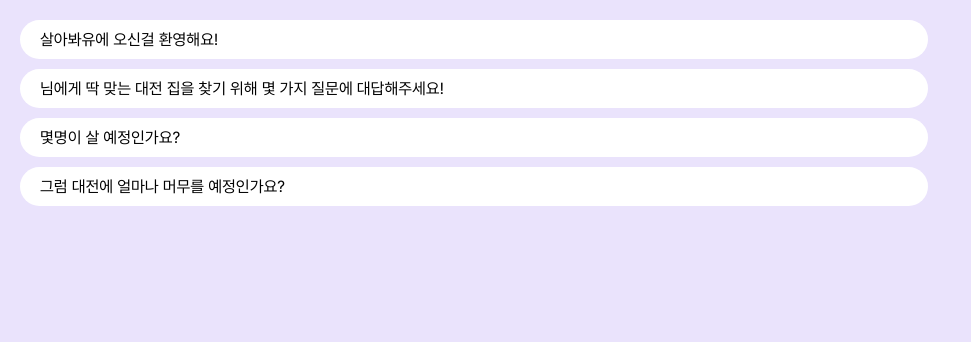
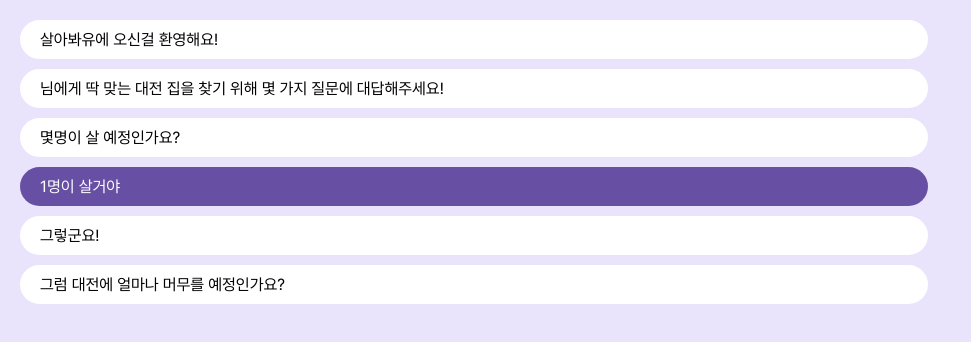
Before and after one commit to SPARCS-Service-Hackathon-2024/A7-Frontend, a React (Create React App) app: page /chat in a window 1280 px wide. Both pictures are taken after a click on the button "1명". Shown: the top 342 px of the page, without its empty margins (0-971 px from the left). Built offline with nearby package versions, Linux system fonts and the light colour scheme; the HTML template or start-up script is replaced by a standard one.

Commit message:
Feat: 내 chat 보이게

```diff
--- a/src/components/FirstModal.js
+++ b/src/components/FirstModal.js
@@ -2,22 +2,22 @@ import React from 'react';
 import Modal from 'react-modal';
 import './FirstModal.css';
 
-const FirstModal = ({ isOpen, onRequestClose }) => {
+const FirstModal = ({ isOpen, onRequestClose, onSelectNumberOfPeople }) => {
     return (
         <Modal
             isOpen={isOpen}
             onRequestClose={onRequestClose}
             contentLabel="First Modal"
             className="Modal"
+            overlayClassName="Overlay"
             ariaHideApp={false}
-            overlayClassName="Overlay"
         >
             <div className="modal-content">
                 <div className="button-container">
-                    <button onClick={onRequestClose} className="modal-button">1명</button>
-                    <button onClick={onRequestClose} className="modal-button">2명</button>
-                    <button onClick={onRequestClose} className="modal-button">3명</button>
-                    <button onClick={onRequestClose} className="modal-button">4명 이상</button>
+                    <button onClick={() => onSelectNumberOfPeople('1명')} className="modal-button">1명</button>
+                    <button onClick={() => onSelectNumberOfPeople('2명')} className="modal-button">2명</button>
+                    <button onClick={() => onSelectNumberOfPeople('3명')} className="modal-button">3명</button>
+                    <button onClick={() => onSelectNumberOfPeople('4명 이상')} className="modal-button">4명 이상</button>
                 </div>
             </div>
         </Modal>
--- a/src/pages/Chat.js
+++ b/src/pages/Chat.js
@@ -25,6 +25,18 @@ const slideIn = keyframes`
   }
 `;
 
+const MyChatBubble = styled.div`
+  background-color: #6750A4;
+  color: #FFFFFF;
+  padding: 10px 20px;
+  border-radius: 20px;
+  margin-bottom: 10px;
+  max-width: 70%;
+  animation: ${slideIn} 0.5s ease-out;
+  opacity: 0;
+  animation-fill-mode: forwards;
+  `;
+
 const ChatBubble = styled.div`
   background-color: #ffffff;
   padding: 10px 20px;
@@ -40,26 +52,27 @@ const ChatContainer = styled.div`
   height: 100vh;
 `;
 
-const customStyles = {
-  content: {
-    top: '50%',
-    left: '50%',
-    right: 'auto',
-    bottom: 'auto',
-    marginRight: '-50%',
-    transform: 'translate(-50%, -50%)',
-    padding: '20px',
-    borderRadius: '10px',
-  },
-};
 
 
 const Chat = () => {
   const [nickname, setNickname] = useState('');
   const [messages, setMessages] = useState([]);
+
+  const [secondMessages, setSecondMessages] = useState([]);
+
   const [index, setIndex] = useState(0);
+  const [secondIndex, setSecondIndex] = useState(0);
+
   const [modalOpenFirst, setModalOpenFirst] = useState(false);
   const [modalOpenSecond, setModalOpenSecond] = useState(false);
+
+  const [selectedNumPeople, setSelectedNumPeople] = useState('');
+
+  // chat 끝난 후
+  const [firstEffectFinished, setFirstEffectFinished] = useState(false);
+  const [secondEffectFinished, setSecondEffectFinished] = useState(false);
+  const [thirdEffectFinished, setThirdEffectFinished] = useState(false);
+
 
   useEffect(() => {
     const storedNickname = localStorage.getItem('nickname');
@@ -68,22 +81,37 @@ const Chat = () => {
     }
   }, []);
 
-  const chatMessages = [
+  const FirstChatMessages = [
     '살아봐유에 오신걸 환영해요!',
     `${nickname}님에게 딱 맞는 대전 집을 찾기 위해 몇 가지 질문에 대답해주세요!`,
     '몇명이 살 예정인가요?',
+  ];
+
+  const SecondChatMessages = [
     '그렇군요!',
     '그럼 대전에 얼마나 머무를 예정인가요?',
+  ]
+
+  const ThirdChatMessages = [
     '학생이신가요 아니면 직장인이신가요?',
+  ]
+
+  const FourthChatMessages = [
     '아 그러시군요!',
     '자차가 있으신가요?',
+  ]
+
+  const FifthChatMessages = [
     '마지막 질문입니다!',
     '아이와 함께 지낼 예정인가요?',
+  ]
+
+  const FinalChatMessages = [
     '마지막까지 성실하게 답변해주셔서 감사해요!',
     '혹시 저희가 알면 좋은 추가정보가 있을까요?',
     '예를 들어 휠체어를 이용한다던가, 근처에 병원이 있어야 한다던지요!',
     '만약 추가정보가 없다면 없다고 답변해주세요'
-  ];
+  ]
 
   const showModalFirst = () => {
     setModalOpenFirst(true);
@@ -91,14 +119,11 @@ const Chat = () => {
 
   const closeModalFirst = () => {
     setModalOpenFirst(false);
+  };
 
-    setIndex((prevIndex) => {
-      const nextIndex = prevIndex + 1;
-      if (nextIndex < chatMessages.length) {
-        setMessages((prevMessages) => [...prevMessages, chatMessages[nextIndex]]);
-      }
-      return nextIndex;
-    });
+  const handleSelectNumberOfPeople = (selection) => {
+    setSelectedNumPeople(selection);
+    closeModalFirst();
   };
 
   const showModalSecond = () => {
@@ -107,45 +132,43 @@ const Chat = () => {
 
   const closeModalSecond = () => {
     setModalOpenSecond(false);
-
-    setIndex((prevIndex) => {
-      const nextIndex = prevIndex + 1;
-      if (nextIndex < chatMessages.length) {
-        setMessages((prevMessages) => [...prevMessages, chatMessages[nextIndex]]);
-      }
-      return nextIndex;
-    });
   };
-
 
   useEffect(() => {
     const intervalId = setInterval(() => {
-      if (index < chatMessages.length) {
-        if (chatMessages[index] === '그렇군요!') {
+      if (index <= FirstChatMessages.length) {
+        if (index === 3) {
           showModalFirst();
           clearInterval(intervalId);
-        }
-
-        else if(chatMessages[index] === '그럼 대전에 얼마나 머무를 예정인가요?'){
-          showModalSecond();
-          clearInterval(intervalId);
-        }
-
-        else if(chatMessages[index] === '학생이신가요 아니면 직장인이신가요?'){
-          showModalSecond();
-          clearInterval(intervalId);
-        }
-        else {
-          setMessages(prevMessages => [...prevMessages, chatMessages[index]]);
+          setFirstEffectFinished(true); // 첫 번째 useEffect 완료 상태를 true로 설정
+        } else {
+          setMessages(prevMessages => [...prevMessages, FirstChatMessages[index]]);
           setIndex(prevIndex => prevIndex + 1);
         }
-      } else {
-        clearInterval(intervalId);
       }
     }, 1000);
 
     return () => clearInterval(intervalId);
-  }, [index, chatMessages]);
+  }, [index]);
+
+  useEffect(() => {
+    if (!firstEffectFinished || !selectedNumPeople) return;
+
+    const intervalId = setInterval(() => {
+      if (secondIndex <= SecondChatMessages.length) {
+        if (secondIndex === 2) {
+          showModalSecond();
+          clearInterval(intervalId);
+        } else {
+          setSecondMessages(prevSecondMessages => [...prevSecondMessages, SecondChatMessages[secondIndex]]);
+          setSecondIndex(prevSecondIndex => prevSecondIndex + 1);
+        }
+      }
+    }, 1000);
+
+    return () => clearInterval(intervalId);
+  }, [secondIndex, firstEffectFinished, selectedNumPeople]);
+
 
   return (
     <ChatContainer>
@@ -153,9 +176,12 @@ const Chat = () => {
         {messages.map((message, idx) => (
           <ChatBubble key={idx}>{message}</ChatBubble>
         ))}
+        {selectedNumPeople && <MyChatBubble>{`${selectedNumPeople}이 살거야`}</MyChatBubble>}
+        {modalOpenFirst && <FirstModal isOpen={modalOpenFirst} onRequestClose={closeModalFirst} onSelectNumberOfPeople={handleSelectNumberOfPeople} />}
 
-        {modalOpenFirst && <FirstModal isOpen={modalOpenFirst} onRequestClose={closeModalFirst} />}
-
+        {secondMessages.map((message, idx) => (
+          <ChatBubble key={idx}>{message}</ChatBubble>
+        ))}
       </StyledChat>
     </ChatContainer>
   );
```
